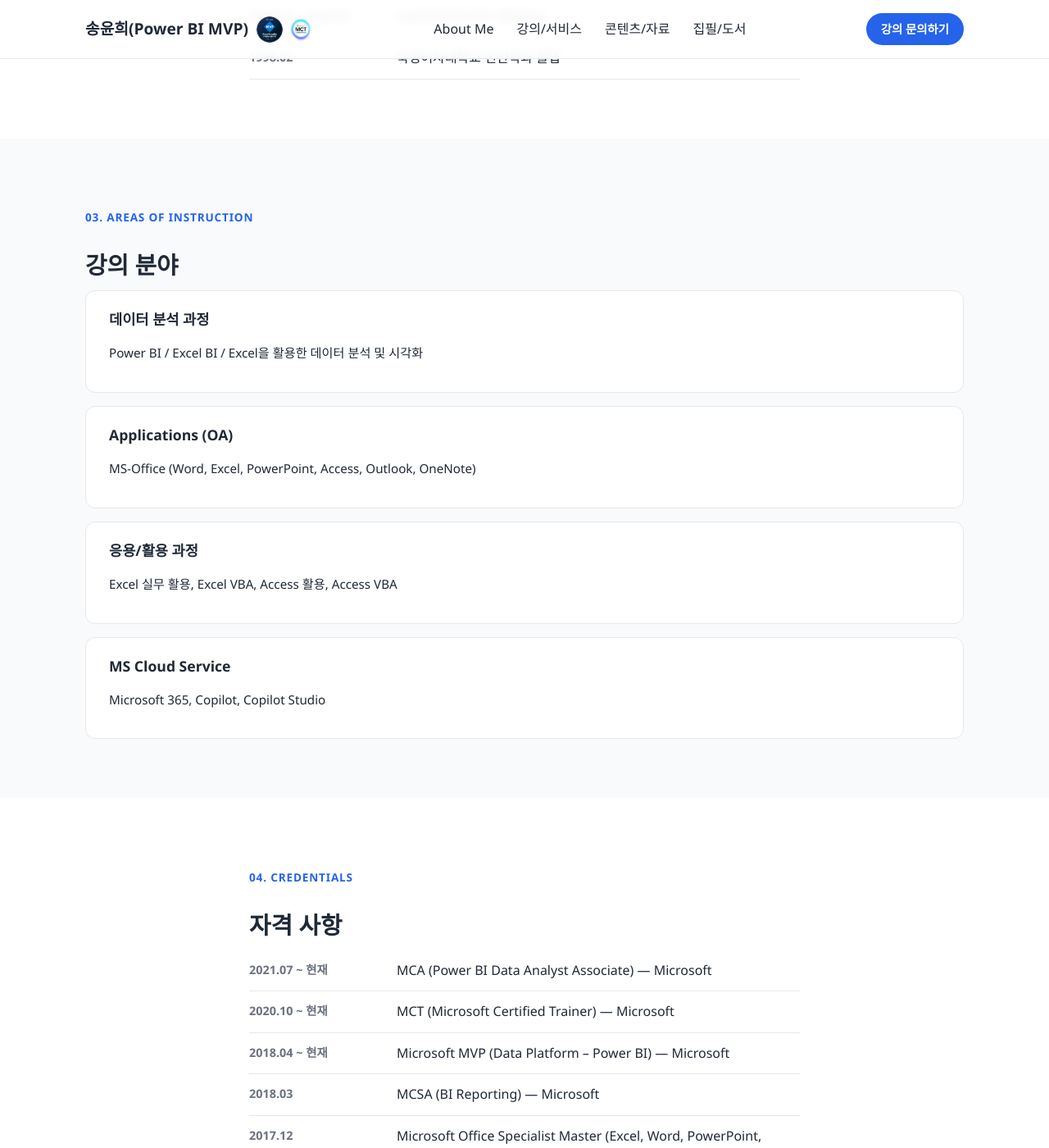
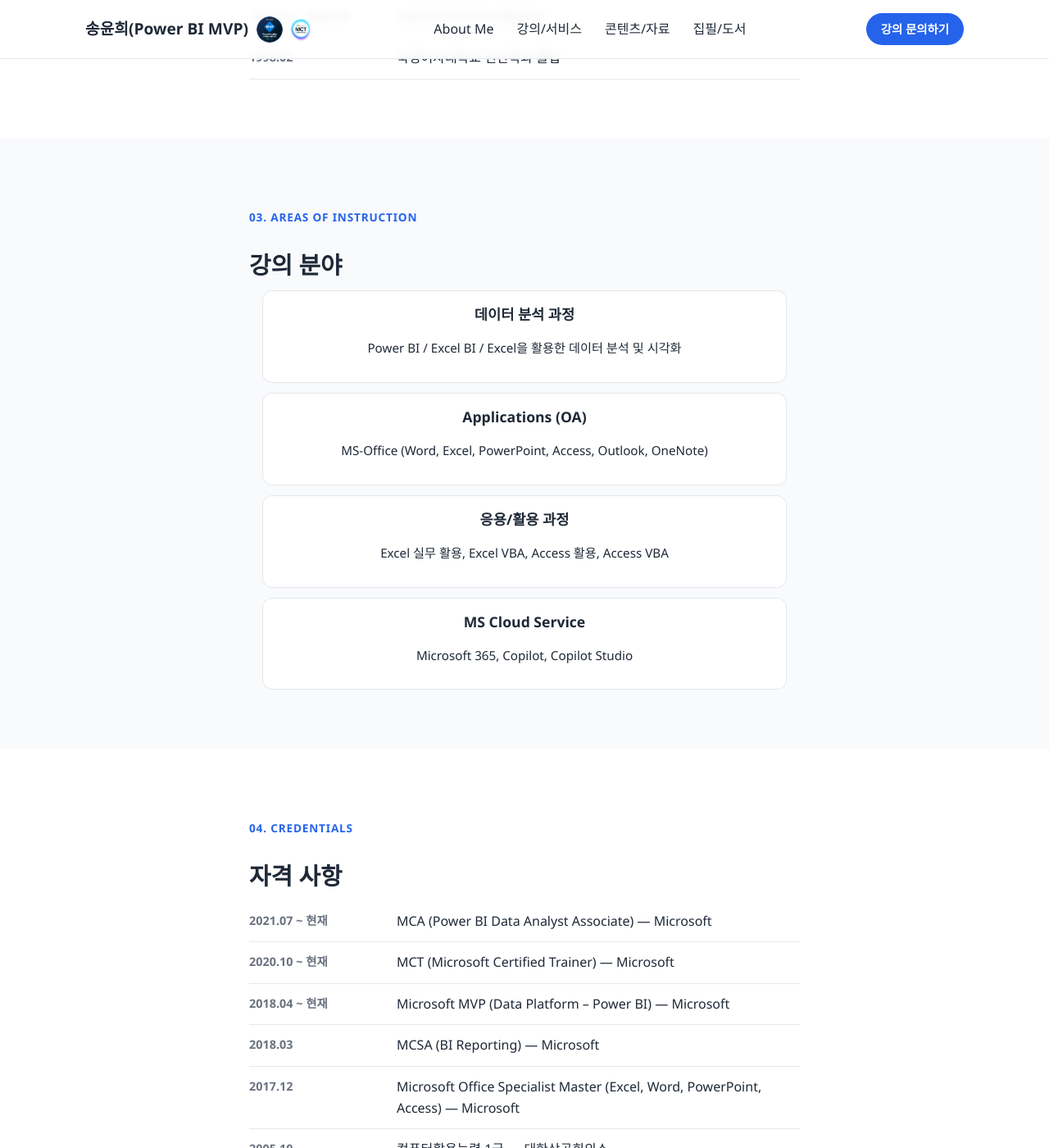
Before and after one commit to unisong114/MainPage, a Jekyll site: the page built from about.html, in a window 1280 px wide and 1400 px high, scrolled down 1644 px. Shown: the whole window at 82% size. Built offline with Jekyll 4.4.1, drawn with Linux system fonts in a browser that asks for light colours; some web fonts are replaced.

Commit message:
Shrink and center the stacked info boxes on About page

```diff
--- a/about.html
+++ b/about.html
@@ -62,7 +62,7 @@
 </section>
 
 <section class="section section--soft">
-  <div class="container">
+  <div class="container detail-page--narrow">
     <p class="detail-page__eyebrow">03. Areas of Instruction</p>
     <h2 class="section__title">강의 분야</h2>
     <div class="profile-client-list">
--- a/assets/css/main.scss
+++ b/assets/css/main.scss
@@ -528,12 +528,16 @@
 .profile-client-list {
   display: flex;
   flex-direction: column;
-  gap: 16px;
+  align-items: center;
+  gap: 12px;
 }
 
 .profile-client-list__item {
   background: #fff;
   border: 1px solid #e5e7eb;
   border-radius: var(--radius);
-  padding: 20px 28px;
+  padding: 14px 24px;
+  width: 100%;
+  max-width: 640px;
+  text-align: center;
 }
```
